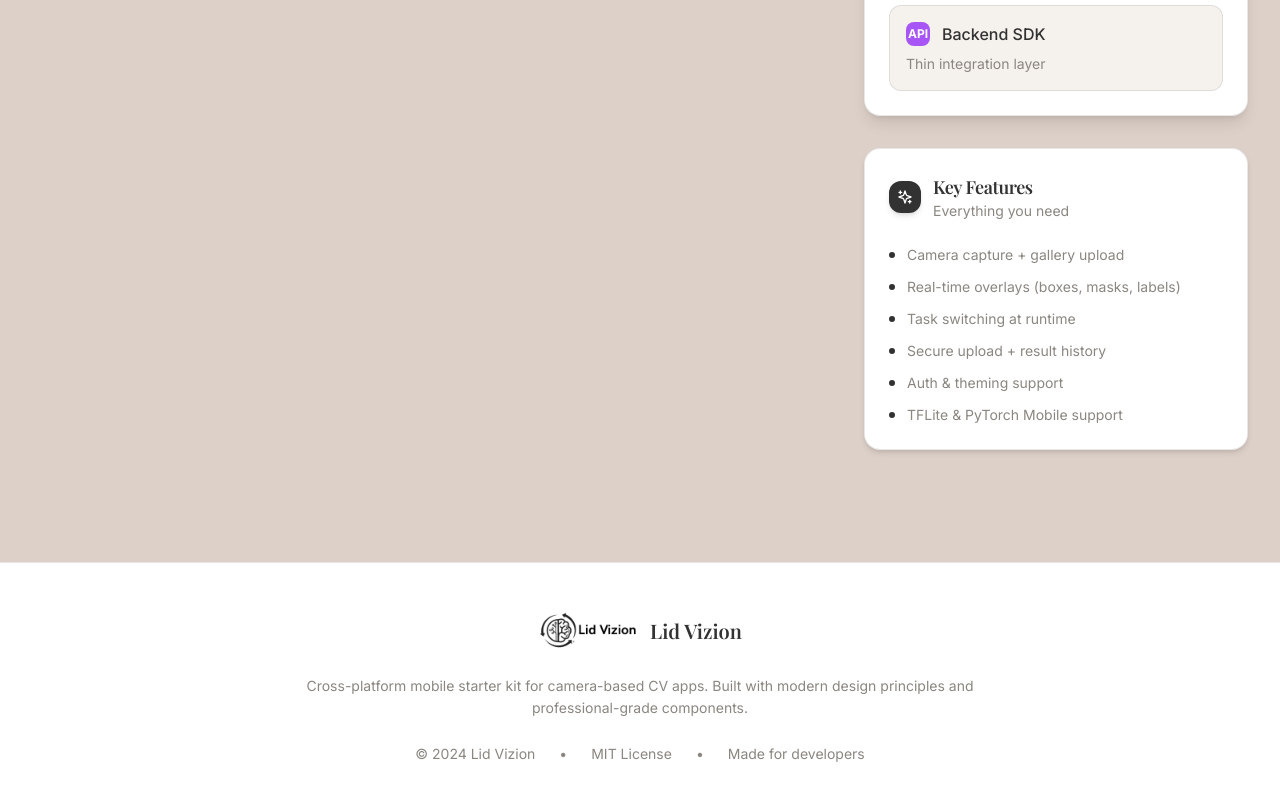
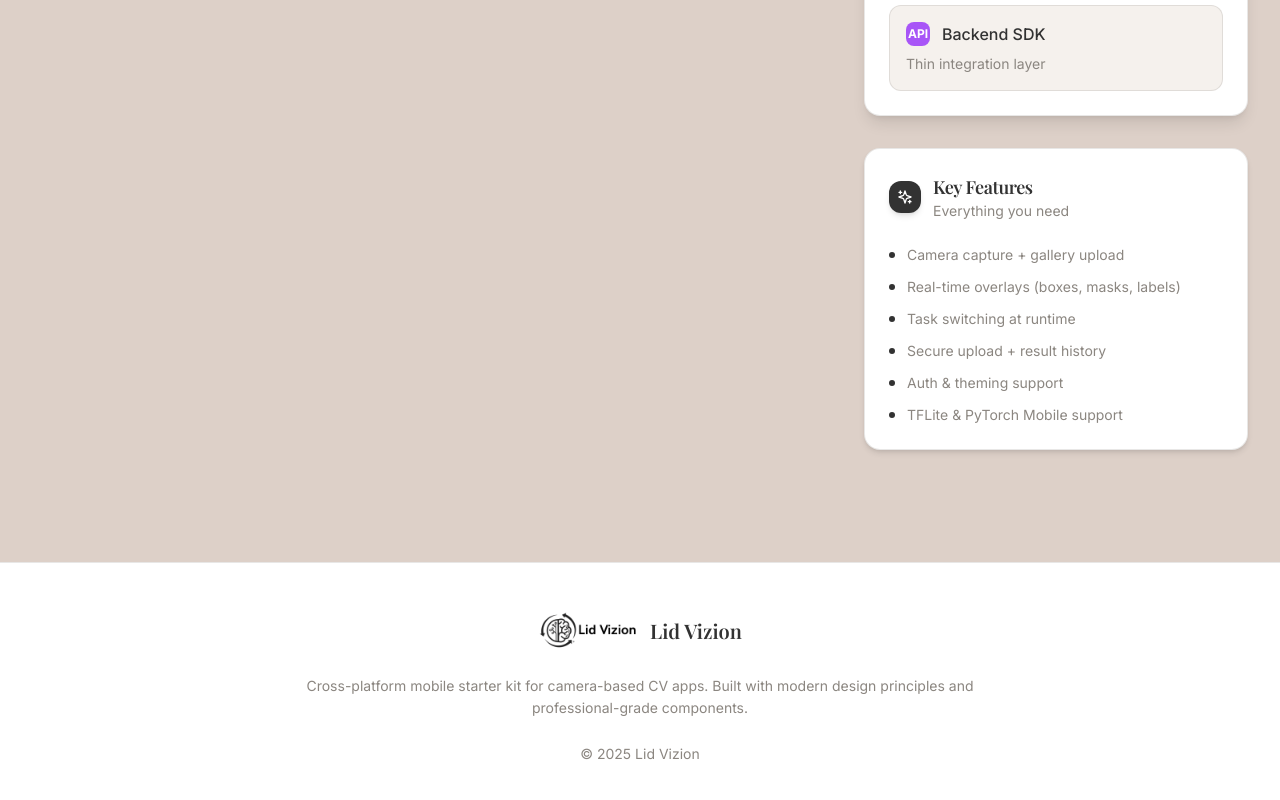
Before and after one commit to lidvizion/mobile-vision-app-starter, a Next.js app: page / in a window 1280 px wide. Shown: the part 1420-2220 px from the top of the page. Built offline with nearby package versions, Linux system fonts and the light colour scheme.

Commit message:
fix-2025lv

```diff
--- a/app/page.tsx
+++ b/app/page.tsx
@@ -259,11 +259,11 @@
               Cross-platform mobile starter kit for camera-based CV apps. Built with modern design principles and professional-grade components.
             </p>
             <div className="flex items-center justify-center gap-6 text-sm text-wells-warm-grey">
-              <span>© 2024 Lid Vizion</span>
+              <span>© 2025 Lid Vizion</span>
+              {/* <span>•</span> */}
+              {/* <span>MIT License</span>
               <span>•</span>
-              <span>MIT License</span>
-              <span>•</span>
-              <span>Made for developers</span>
+              <span>Made for developers</span> */}
             </div>
           </div>
         </div>
```
